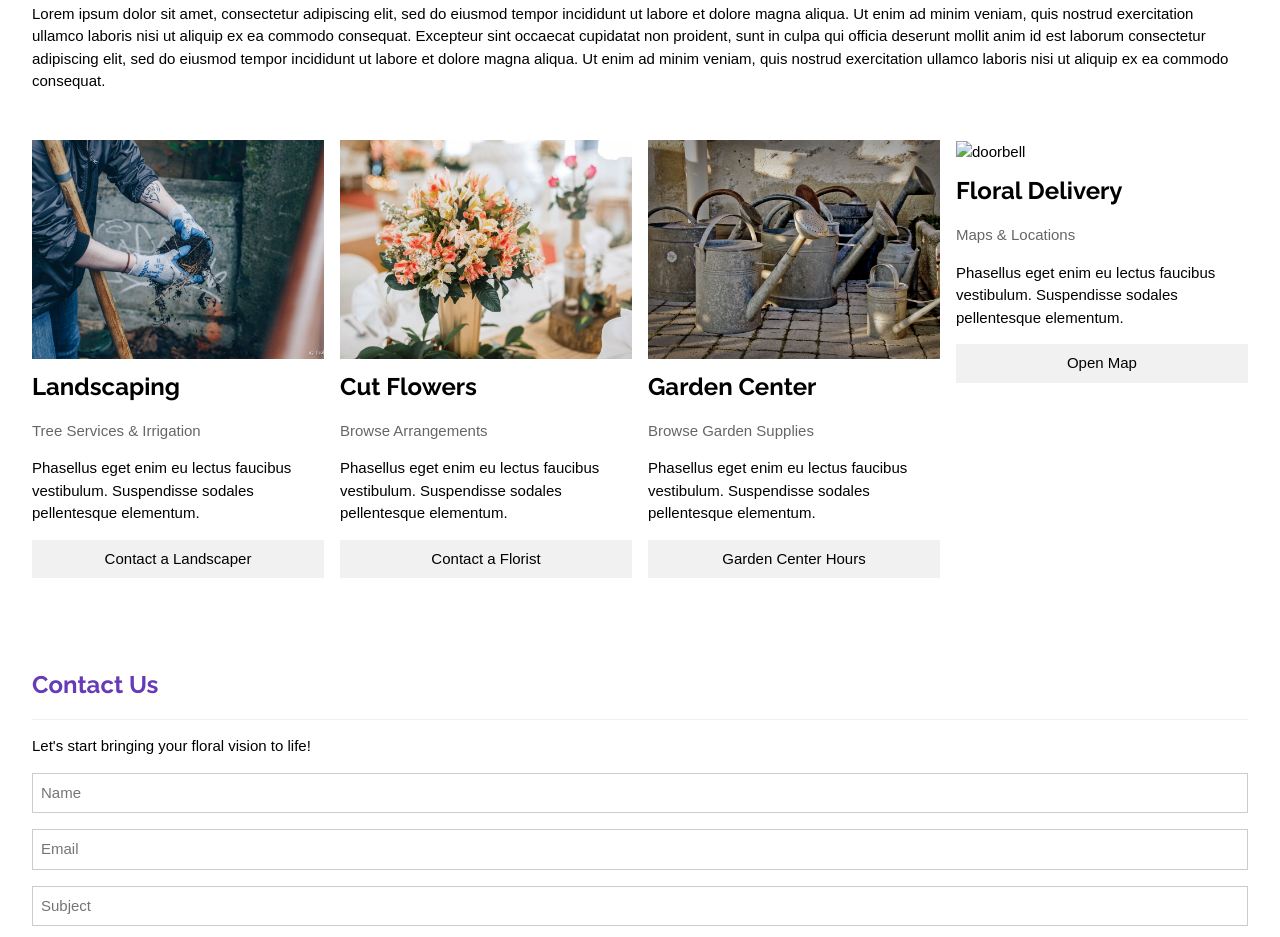
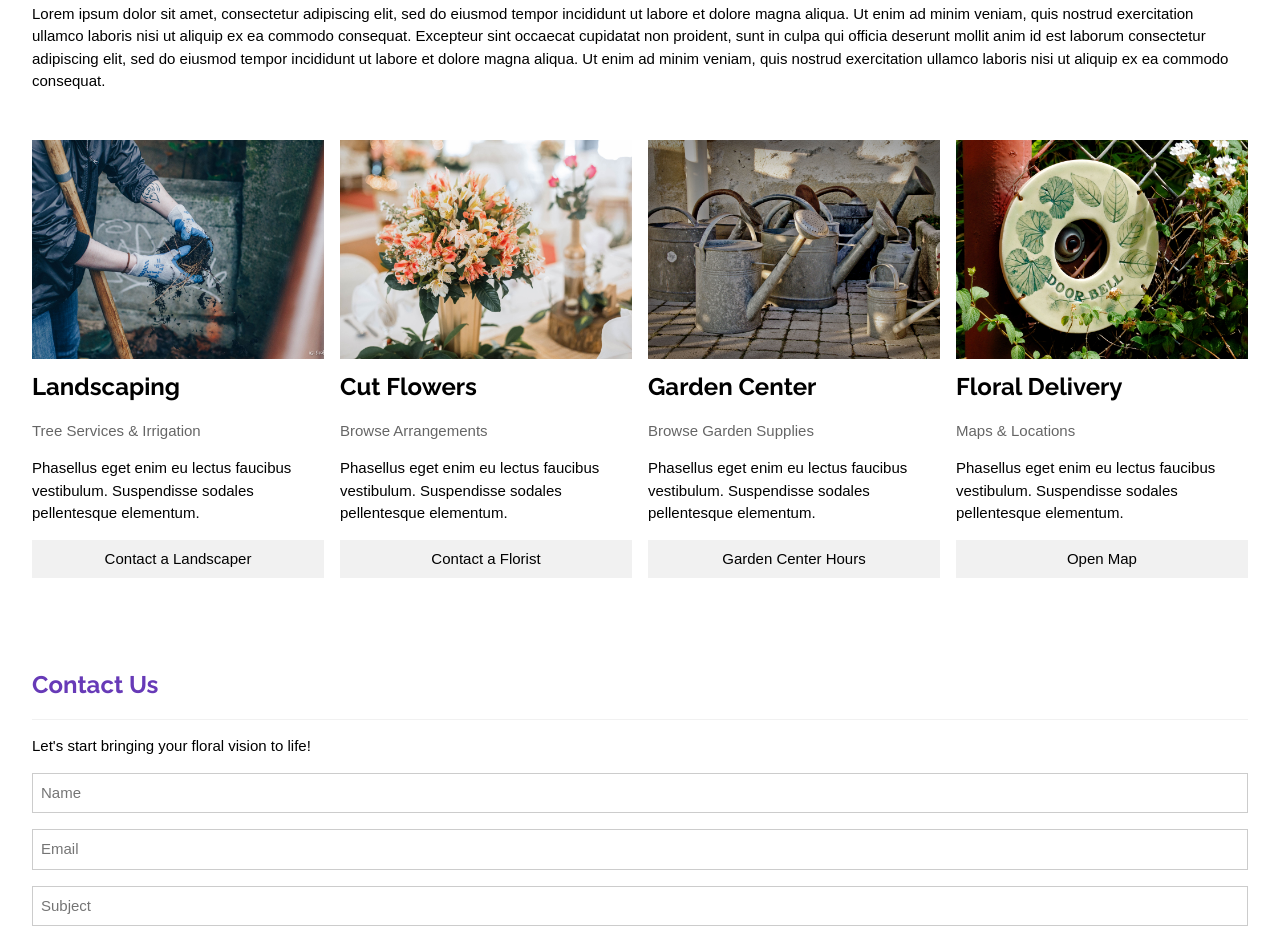
Before and after one commit to tashtreb/florist, a plain HTML site: page index.html in a window 1280 px wide. Shown: the part 1712-2649 px from the top of the page. Drawn offline with nearby package versions, Linux system fonts and the light colour scheme; files whose address does not match are found by name; a web font is replaced by a local one.

Commit message:
Update index.html

```diff
--- a/index.html
+++ b/index.html
@@ -126,7 +126,7 @@
       <p><button class="w3-button w3-light-grey w3-block">Garden Center Hours</button></p>
     </div>
     <div class="w3-col l3 m6 w3-margin-bottom">
-      <img src="images/doorbell.jpg" alt="doorbell" style="width:100%">
+      <img src="doorbell.jpg" alt="doorbell" style="width:100%">
       <h3>Floral Delivery</h3>
       <p class="w3-opacity">Maps & Locations</p>
       <p>Phasellus eget enim eu lectus faucibus vestibulum. Suspendisse sodales pellentesque elementum.</p>
```
